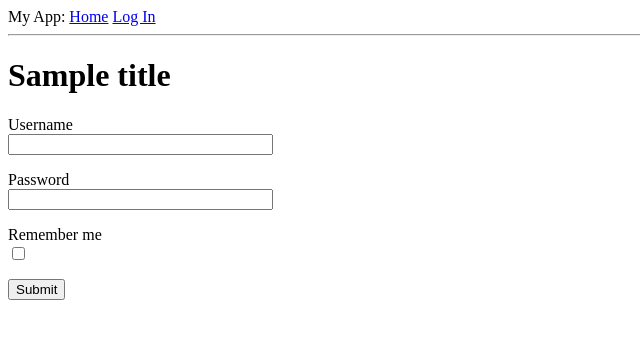
After one commit to Meir-Shapiro/python-flask, a Flask app: template app/templates/login.html in a window 1280 px wide. The commit adds this page. Shown: the top 339 px of the page, without its empty margins (0-640 px from the left). Run offline with Flask 2, Linux system fonts and the light colour scheme; the template is opened without the code that fills it: most values are stand-ins (such as "Sample title", 1, 10 or a date in 2020); form fields are guessed from the names that the template uses; parts of the project's set-up code (start-up, migrations or seed data) failed here and were passed over.

Commit message:
Chapter 3.5

```diff
--- a/app/__init__.py
+++ b/app/__init__.py
@@ -1,5 +1,7 @@
 from flask import Flask
+from config import Config
 
 app = Flask(__name__)
+app.config.from_object(Config)
 
 from app import routes
--- a/app/routes.py
+++ b/app/routes.py
@@ -1,6 +1,6 @@
 from flask import render_template
 from app import app
-
+from app.forms import LoginForm
 
 @app.route('/')
 @app.route('/index')
@@ -17,3 +17,8 @@ def index():
         }
     ]
     return render_template('index.html', title='Home Page', user=user, posts=posts)
+
+@app.route('/login')
+def login():
+    form = LoginForm()
+    return render_template('login.html', form=form, title='Log In')
--- a/app/templates/base.html
+++ b/app/templates/base.html
@@ -7,7 +7,10 @@
     {% endif %}
 </head>
 <body>
-<div>My App: <a href="/index">Home</a></div>
+<div>My App:
+    <a href="/index">Home</a>
+    <a href="/login">Log In</a>
+</div>
 <hr>
 {% block mycontent %}{% endblock %}
 </body>
--- /dev/null
+++ b/app/templates/login.html
@@ -0,0 +1,22 @@
+{% extends "base.html" %}
+{% block mycontent %}
+<h1>{{ title }}</h1>
+<form action="" method="post">
+    {{ form.hidden_tag() }}
+    <p>
+        {{ form.username.label }}<br>
+        {{ form.username(size=30) }}
+    </p>
+    <p>
+        {{ form.password.label }}<br>
+        {{ form.password(size=30) }}
+    </p>
+    <p>
+        {{ form.remember_me.label }}<br>
+        {{ form.remember_me() }}
+    </p>
+    <p>
+        {{ form.submit() }}<br>
+    </p>
+</form>
+{% endblock %}
--- /dev/null
+++ b/config.py
@@ -0,0 +1,5 @@
+import os
+
+
+class Config(object):
+    SECRET_KEY = os.environ.get('SECRET_KEY') or 'meirs very special secret key'
```
Also changed, not shown: app/forms.py (added, +10 -0 lines).
